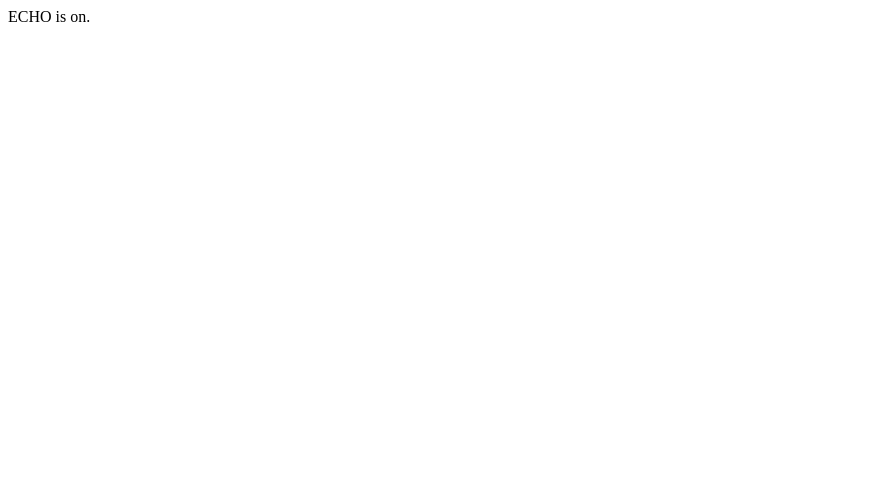
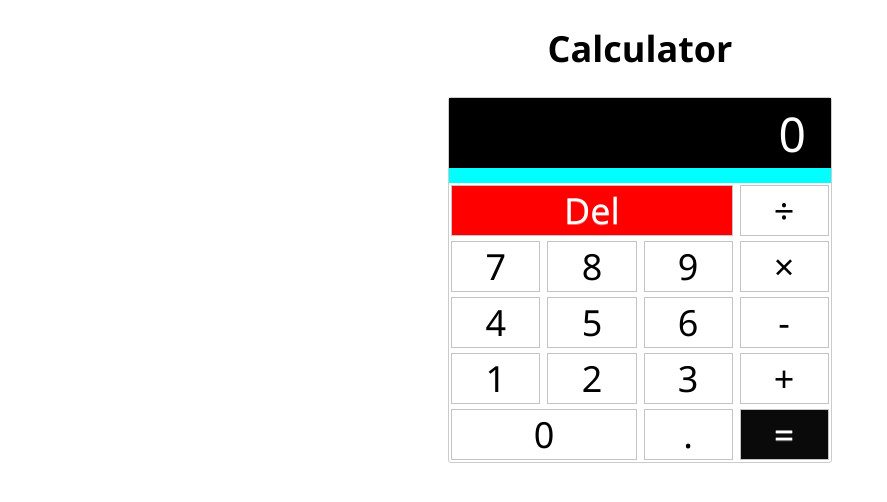
Before and after one commit to devonurefe/calculator, a plain HTML site: page index.html in a window 1280 px wide. Shown: the whole page, without its empty margins (0-887 px from the left). Drawn offline with Linux system fonts and the light colour scheme.

Commit message:
second | html&css ok

```diff
--- a/index.html
+++ b/index.html
@@ -1 +1,61 @@
-ECHO is on.
+<!DOCTYPE html>
+<html lang="en">
+  <head>
+    <meta charset="UTF-8" />
+    <meta http-equiv="X-UA-Compatible" content="IE=edge" />
+    <meta name="viewport" content="width=device-width, initial-scale=1.0" />
+    <title>Calculator</title>
+    <link rel="stylesheet" href="style.css" />
+  </head>
+  <body>
+    <h1>Calculator</h1>
+    <div class="main">
+      <div class="numbersScreen">
+        <div class="inputHeader">
+          <input
+            type="text"
+            name="input"
+            class="mainInput"
+            id="input"
+            placeholder="Enter numbers"
+            value="0"
+            disabled
+          />
+        </div>
+        <div class="buttonArea">
+          <button class="buttons all-clear" type="button" value="del">
+            Del
+          </button>
+          <button class="buttons" type="button" value="divide">&divide;</button>
+        </div>
+
+        <div class="buttonArea">
+          <button class="buttons" type="button" value="7">7</button>
+          <button class="buttons" type="button" value="8">8</button>
+          <button class="buttons" type="button" value="9">9</button>
+          <button class="buttons" type="button" value="*">&times;</button>
+        </div>
+
+        <div class="buttonArea">
+          <button class="buttons" type="button" value="4">4</button>
+          <button class="buttons" type="button" value="5">5</button>
+          <button class="buttons" type="button" value="6">6</button>
+          <button class="buttons" type="button" value="-">-</button>
+        </div>
+
+        <div class="buttonArea">
+          <button class="buttons" type="button" value="1">1</button>
+          <button class="buttons" type="button" value="2">2</button>
+          <button class="buttons" type="button" value="3">3</button>
+          <button class="buttons" type="button" value="+">+</button>
+        </div>
+        <div class="buttonArea">
+          <button class="buttons zero" type="button " value="0">0</button>
+          <button type="button" class="buttons decimal" value=".">.</button>
+          <button class="buttons equal" type="button" value="=">=</button>
+        </div>
+
+    </div>
+    <script src="app.js"></script>
+  </body>
+</html>
--- /dev/null
+++ b/style.css
@@ -0,0 +1,83 @@
+* {
+  margin: 0;
+  padding: 0;
+  box-sizing: border-box;
+  font-family: "Segoe UI", Tahoma, Geneva, Verdana, sans-serif;
+  font-size: 1.5rem;
+}
+h1 {
+  text-align: center;
+  margin: 1rem;
+}
+.main {
+  width: 30%;
+  margin: 0 auto;
+  border: 1px solid #ccc;
+  border-radius: 3px;
+  display: flex;
+  justify-content: center;
+  align-items: center;
+}
+.numbersScreen {
+  width: 100%;
+}
+.inputHeader {
+  width: 100%;
+  height: 85px;
+  background-color: aqua;
+}
+.mainInput {
+  width: 100%;
+  height: 70px;
+  border: none;
+  color: white;
+  font-size: 2rem;
+  background-color: black;
+  text-align: right;
+  padding: 0 25px 0 15px;
+}
+.buttonArea {
+  padding: 0.1rem;
+}
+.buttons {
+  display: inline-block;
+
+  text-align: center;
+
+  outline: none;
+  border: 1px solid rgb(197, 195, 195);
+  text-shadow: 0 1px rgba(255, 255, 255, 0.4);
+  background-color: white;
+}
+.buttons:hover {
+  background-color: rgb(177, 177, 177);
+}
+
+.buttonArea {
+  display: grid;
+  grid-template-columns: repeat(4, 1fr);
+  grid-row-gap: 10px;
+  grid-column-gap: 7px;
+}
+
+.all-clear {
+  background-color: red;
+  color: white;
+  grid-area: 1 / 1 / 1 / 4;
+}
+.all-clear:hover {
+  color: red;
+  background-color: rgb(252, 252, 252);
+}
+.equal {
+  color: white;
+  background-color: rgb(10, 10, 10);
+  grid-area: 2/4/1/5;
+}
+.equal:hover {
+  background-color: rgb(255, 255, 255);
+  color: black;
+}
+.zero {
+  grid-area: 1/1/1/3;
+}
```
Also changed, not shown: app.js (added), 2 other files.
